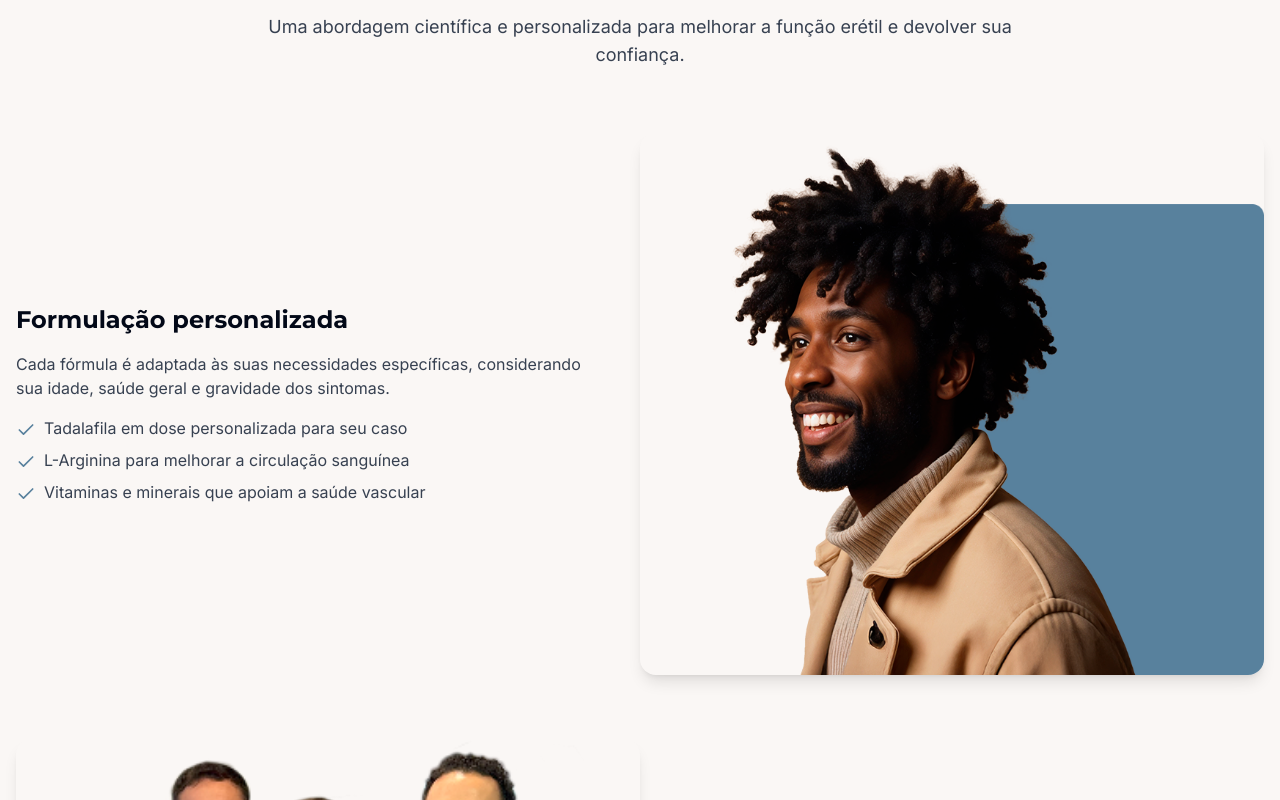
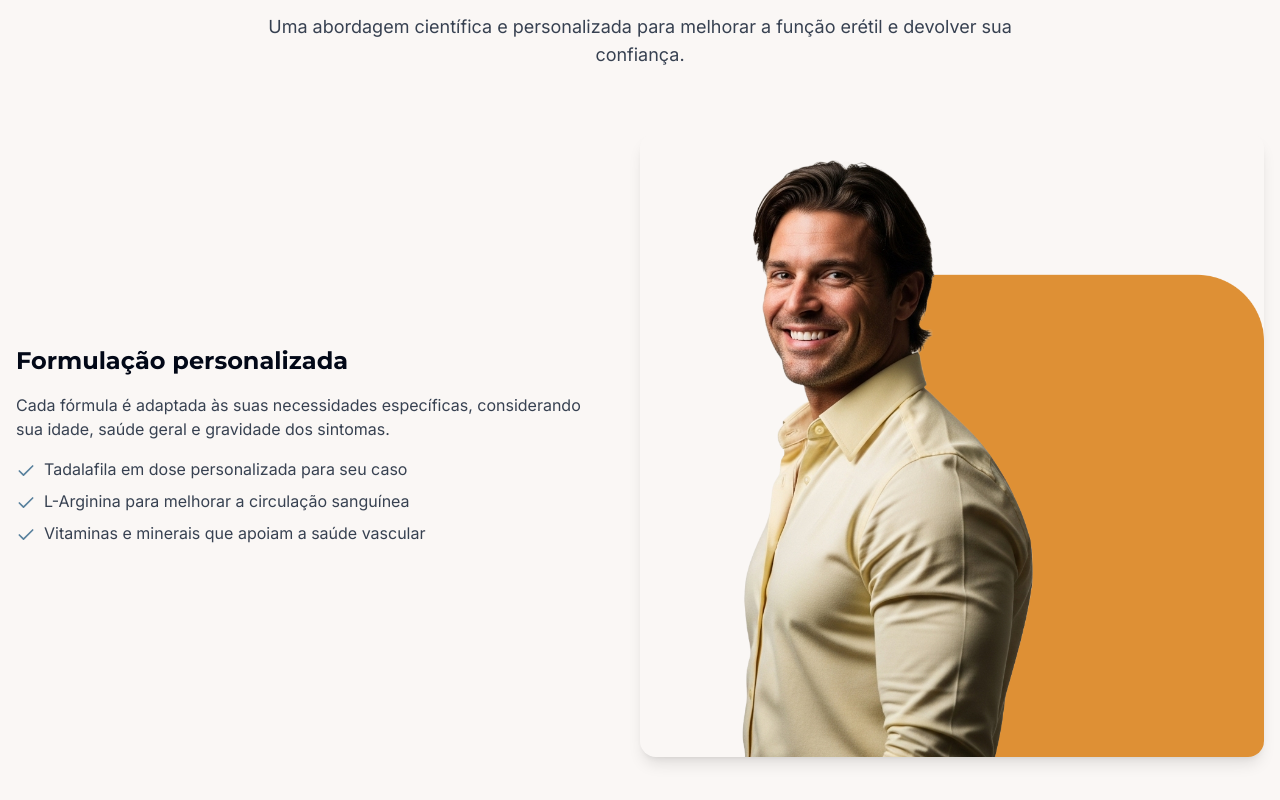
Before and after one commit to tiago-py/bravo-health-flow, a React (Vite) app: page /tratamento/disfuncao-eretil in a window 1280 px wide. Shown: the part 1540-2340 px from the top of the page. Built offline with nearby package versions, Linux system fonts and the light colour scheme.

Commit message:
Visual edit in Lovable
Edited UI in Lovable

```diff
--- a/src/pages/public/TratamentoEretilPage.tsx
+++ b/src/pages/public/TratamentoEretilPage.tsx
@@ -136,7 +136,7 @@ const TratamentoEretilPage = () => {
               </ul>
             </div>
             <div className="md:w-1/2">
-              <img src="/lovable-uploads/920c445a-8f05-42b5-a9d3-04d9b65d638f.png" alt="Homem sorridente com camisa azul" className="w-full rounded-lg shadow-lg" />
+              <img alt="Homem sorridente com camisa azul" className="w-full rounded-lg shadow-lg" src="/lovable-uploads/30eace37-d1b8-42f8-8829-eeadb9293a94.png" />
             </div>
           </div>
 
```
Also changed, not shown: public/lovable-uploads/30eace37-d1b8-42f8-8829-eeadb9293a94.png (added).
